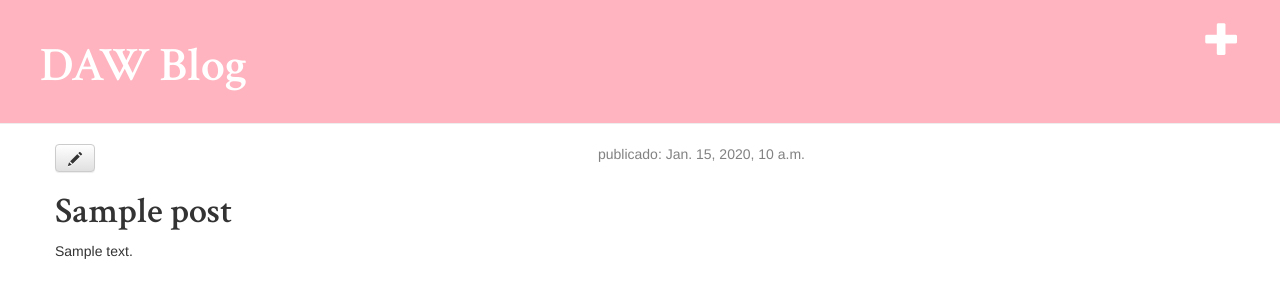
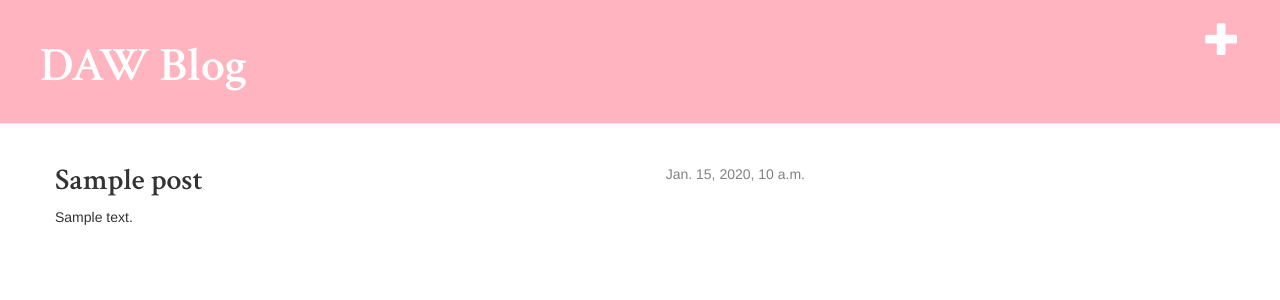
Before and after one commit to naymendez/my-first-blog, a Django app: template blog/templates/blog/post_detail.html in a window 1280 px wide. Shown: the top 300 px of the page. Run offline with Django 3.2, Linux system fonts and the light colour scheme; the template is opened without the code that fills it: most values are stand-ins (such as "Sample title", 1, 10 or a date in 2020); some libraries are stand-ins or nearby versions.

Commit message:
se agregaron vistas para crear y editar posts dentro del blog

```diff
--- a/blog/templates/blog/base.html
+++ b/blog/templates/blog/base.html
@@ -7,7 +7,6 @@
         <link rel="stylesheet" href="https://fonts.googleapis.com/css2?family=Crimson+Text:wght@600&display=swap" />
         <link rel="stylesheet" href="{% static 'css/blog.css' %}" />
         <link rel="shortcut icon" type="image/png" href="{% static 'favicon.ico' %}" />
-
 	</head>
     <body>
     <div class="page-header">
@@ -19,5 +18,8 @@
             <div class="col-md-8">{% block content %} {% endblock %}</div>
         </div>
     </div>
+	{% if user.is_authenticated %}
+   <a href="{% url 'post_new' %}" class="top-menu"><span class="glyphicon glyphicon-plus"></span></a>
+   {% endif %}
 </body>
 </html>
--- a/blog/templates/blog/post_detail.html
+++ b/blog/templates/blog/post_detail.html
@@ -1,15 +1,15 @@
-{% extends 'blog/base.html' %}
-{% block content %}
-	<div class="post">
-		{% if post.published_date %}
-		<div class="date">
-		<p>publicado: {{ post.published_date }}</p>
-	</div>
-		{% endif %}
+{% extends 'blog/base.html' %} {% block content %}
+<div class="post">
+    {% if user.is_authenticated %}
+     <a class="pull-right btn btn-default" href="{% url 'post_edit' pk=post.pk %}"><span class="glyphicon glyphicon-pencil"></span></a>
+    {% endif %}
 
-		<a class="btn btn-default" href="{% url 'post_edit' pk=post.pk %}"><span
-			class="glyphicon glyphicon-pencil"></span></a>
-	<h1>{{ post.title }}</h1>
-	<p>{{ post.text|linebreaksbr }}</p>
+    {% if post.published_date %}
+    <div class="date">
+        <p>{{ post.published_date }}</p>
+    </div>
+    {% endif %}
+    <h2>{{ post.title }}</h2>
+    <p>{{ post.text|linebreaksbr }}</p>
 </div>
 {% endblock %}
--- a/blog/templates/blog/post_edit.html
+++ b/blog/templates/blog/post_edit.html
@@ -1,6 +1,6 @@
 {% extends 'blog/base.html' %}
 {% block content %}
-	<h2>Post nuevo</h2>
+	<h2>Nuevo post</h2>
 	<form method="POST" class="post-form">{% csrf_token %}
 		{{ form.as_p }}
 		<button type="submit" class="save btn btn-default">Guardar</button>
--- a/blog/urls.py
+++ b/blog/urls.py
@@ -2,7 +2,8 @@ from django.urls import path
 from . import views
 
 urlpatterns = [
-    path('', views.post_list, name='post_list'),
+    path('', views.post_list),
     path('post/<int:pk>/', views.post_detail, name='post_detail'),
     path('post/new/', views.post_new, name='post_new'),
+    path('post/<int:pk>/edit/', views.post_edit, name='post_edit'),
 ]
```
Also changed, not shown: db.sqlite3 (added).
